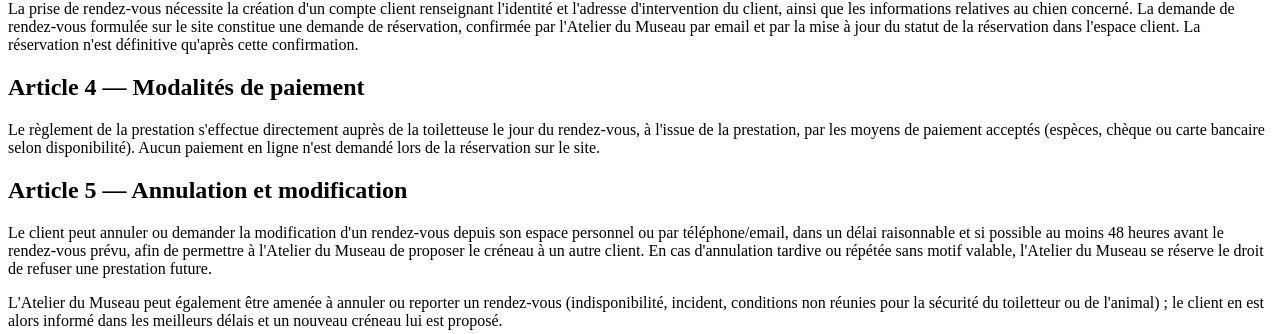
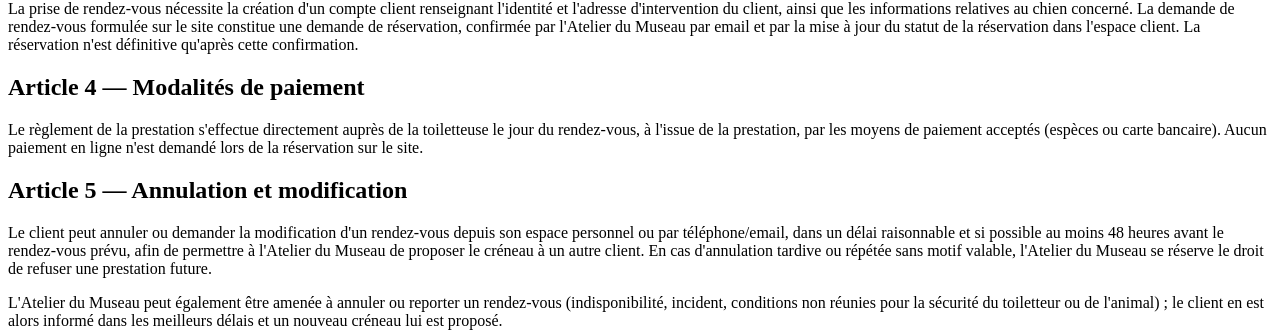
Before and after one commit to badoneivanc-ux/PROJECT, a PHP site: page /cgv.php in a window 1280 px wide. Shown: the part 326-660 px from the top of the page. Run offline with PHP 8.4, Linux system fonts and the light colour scheme; some libraries are stand-ins or nearby versions.

Commit message:
Modification Modalités de paiement CGV

```diff
--- a/Views/home/cgv.php
+++ b/Views/home/cgv.php
@@ -38,8 +38,8 @@
             <h2 class="section-title">Article 4 — Modalités de paiement</h2>
             <p>
                 Le règlement de la prestation s'effectue directement auprès de la toiletteuse le jour du
-                rendez-vous, à l'issue de la prestation, par les moyens de paiement acceptés (espèces, chèque ou
-                carte bancaire selon disponibilité). Aucun paiement en ligne n'est demandé lors de la
+                rendez-vous, à l'issue de la prestation, par les moyens de paiement acceptés (espèces ou
+                carte bancaire). Aucun paiement en ligne n'est demandé lors de la
                 réservation sur le site.
             </p>
 
```
